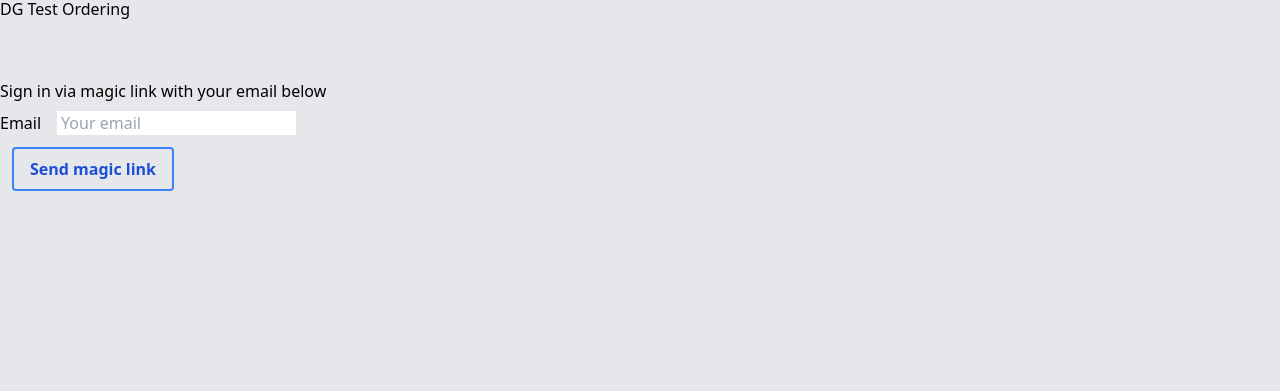
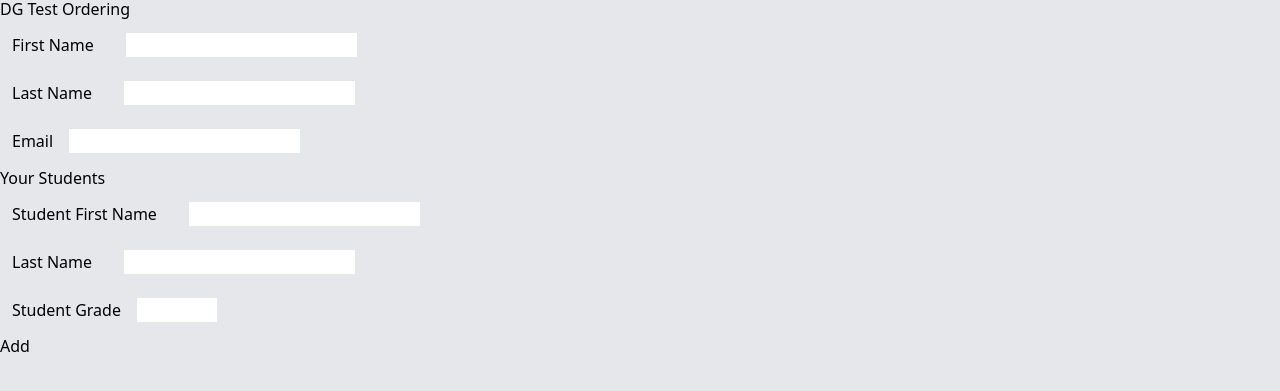
Before and after one commit to datagrove/test-sales-page, an Astro site: page / in a window 1280 px wide. Shown: the part 195-586 px from the top of the page. Built offline with nearby package versions, Linux system fonts and the light colour scheme; Astro itself is replaced by a stand-in of ours; no server answers.

Commit message:
try to modify/build test order form

```diff
--- /dev/null
+++ b/src/components/OrderForm.tsx
@@ -0,0 +1,59 @@
+import type { AuthSession } from '@supabase/supabase-js'
+import { Component, createEffect, createSignal } from 'solid-js'
+import { supabase } from './SupabaseClient'
+import StudentForm from './StudentForm'
+
+interface Props {
+  session: AuthSession;
+}
+
+const OrderForm: Component = () => {
+  const [firstName, setFirstName] = createSignal("")
+  const [lastName, setLastName] = createSignal("")
+  const [email, setEmail] = createSignal("")
+  const [studentFirstName, setStudentFirsName] = createSignal<string[]>([])
+  const [studentLastName, setStudentLastName] = createSignal<string[]>([])
+  const [studentGrade, setStudentGrade] = createSignal<string[]>([])
+
+
+  return (
+    <div aria-live="polite" class="dark:text-gray-400 align-center">
+      <form onSubmit={()=>{}} class="form-widget dark:bg-bg-gray">
+        <div class="p-3">
+          <label for="firstName" class="pr-8">First Name</label>
+          <input
+            id="firstName"
+            type="text"
+            value={""}
+            onChange={(e) => setFirstName(e.currentTarget.value)}
+          />
+        </div>
+        <div class="p-3">
+          <label for="lastName" class="pr-8">Last Name</label>
+          <input
+            id="lastName"
+            type="text"
+            value={""}
+            onChange={(e) => setLastName(e.currentTarget.value)}
+          />
+        </div>
+        <div class="p-3">
+          <label for="email" class="pr-4">Email</label>
+          <input
+            id="email"
+            type="text"
+            value={''}
+            onChange={(e) => setEmail(e.currentTarget.value)}
+          />
+        </div>
+        <hr />
+        <h3>Your Students</h3>
+        <div>
+          <StudentForm />
+        </div>
+      </form>
+    </div>
+  )
+}
+
+export default OrderForm
--- /dev/null
+++ b/src/components/StudentForm.tsx
@@ -0,0 +1,65 @@
+import { Component, createEffect, createSignal } from 'solid-js'
+import { supabase } from './SupabaseClient'
+
+
+
+const StudentForm: Component = ({onSubmit}: props) => {
+    const [studentFirstName, setStudentFirstName] = createSignal<string>('')
+    const [studentLastName, setStudentLastName] = createSignal<string>('')
+    const [studentGrade, setStudentGrade] = createSignal<string>('')
+
+
+    return (
+      <div aria-live="polite" class="dark:text-gray-400 align-center">
+        <form onSubmit={()=>{}} class="form-widget dark:bg-bg-gray">
+          <div class="p-3">
+            <label for="studentFirstName" class="pr-8">Student First Name</label>
+            <input
+              id="studentFirstName"
+              type="text"
+              value={[]}
+              required
+              onChange={(e) => setStudentFirstName(e.currentTarget.value)}
+            />
+          </div>
+          <div class="p-3">
+            <label for="studentLastName" class="pr-8">Last Name</label>
+            <input
+              id="studentLastName"
+              type="text"
+              value={""}
+              required
+              onChange={(e) => setStudentLastName(e.currentTarget.value)}
+            />
+          </div>
+          <div class="p-3">
+            <label for="studentGrade" class="pr-4">Student Grade</label>
+            <input
+              id="studentGrade"
+              type="number"
+              value={''}
+              required
+              min = "2"
+              max = "12"
+              onChange={(e) => setStudentGrade(e.currentTarget.value)}
+            />
+          </div>
+          <button
+          disabled={studentFirstName() === '' || studentLastName() === '' || studentGrade() === '' || studentFirstName() == null || studentLastName() == null || studentGrade() == null}
+          onClick={() => {
+              onSubmit(studentFirstName())
+              onSubmit(studentLastName())
+              onSubmit(studentGrade())
+              setStudentFirstName('')
+              setStudentLastName('')
+              setStudentGrade('')
+          }}
+          >
+            Add
+            </button>
+        </form>
+      </div>
+    )
+  }
+
+export default StudentForm
--- a/src/pages/index.astro
+++ b/src/pages/index.astro
@@ -2,10 +2,11 @@
 import { SITE } from "../config";
 import PageLayout from '../Layouts/PageLayout.astro';
 import App from "../components/App";
+import OrderForm from "../components/OrderForm";
 
 ---
 
 <PageLayout>
 	<h1>{SITE.title}</h1>
-	<App client:load />
+	<OrderForm client:load />
 </PageLayout>
```
